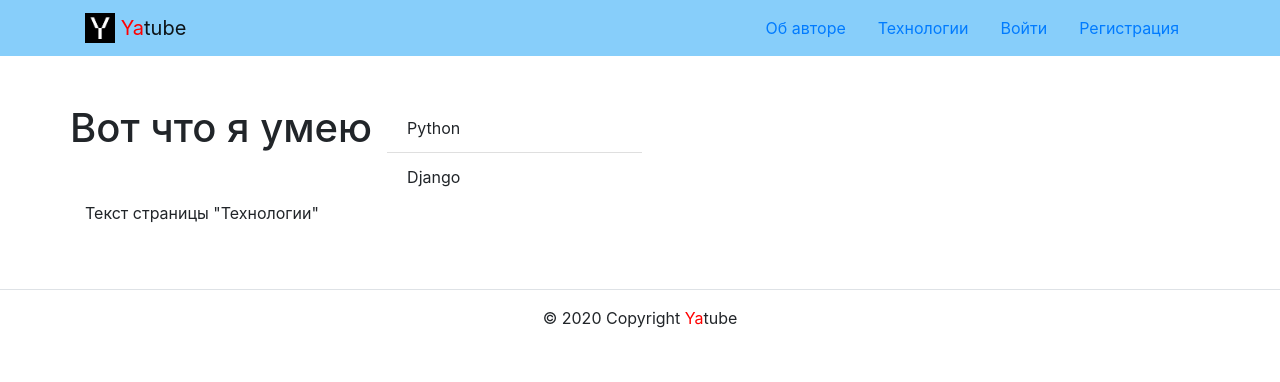
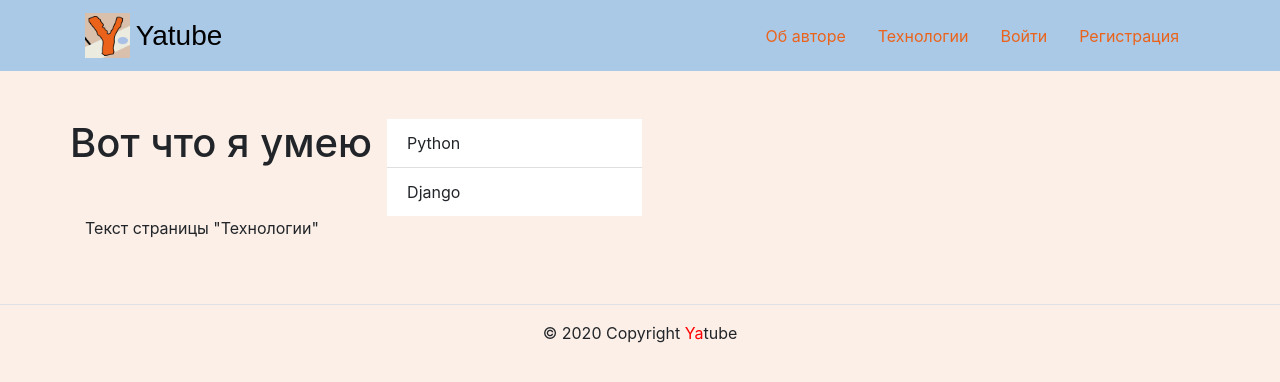
Before and after one commit to sofiiila/yatube_project, a Django app: template yatube_project/templates/about/tech.html in a window 1280 px wide. Shown: the top 382 px of the page. Run offline with Django 3.2, Linux system fonts and the light colour scheme; the template is opened without the code that fills it: most values are stand-ins (such as "Sample title", 1, 10 or a date in 2020); some libraries are stand-ins or nearby versions; some web fonts are replaced.

Commit message:
работа над стилями, иконка длобавлена

```diff
--- /dev/null
+++ b/yatube_project/static/css/base.css
@@ -0,0 +1,7 @@
+.nav-link{
+    color: #EB631B;
+}
+
+.nav-link:hover {
+    color: #000;
+    background-color: #111;
--- a/yatube_project/templates/base.html
+++ b/yatube_project/templates/base.html
@@ -1,10 +1,15 @@
 <!DOCTYPE html>
-<html lang="en">
+<html lang="ru">
 {%  load static%}
 <head>
     <meta charset="UTF-8">
     <title>{% block title %}{% endblock %}</title>
     <link rel="stylesheet" href="{% static 'css/bootstrap.min.css' %}">
+    <style>
+        body {
+            background-color: rgba(235, 100, 25, 0.1);
+        }
+    </style>
 </head>
 <body>
     <header>
@@ -12,7 +17,6 @@
     </header>
     <main>
       {% block content %}
-        Контент не подвезли :(
       {% endblock %}
     </main>
     <footer>
--- a/yatube_project/templates/includes/header.html
+++ b/yatube_project/templates/includes/header.html
@@ -1,16 +1,29 @@
 {% load static %}
 <header>
-  <nav class="navbar navbar-light" style="background-color: lightskyblue">
+  <link rel="stylesheet" href="{% static 'css/base.css' %}">
+  <style>
+        @font-face {
+            font-family: 'jeju';
+            src: url('static/fonts/JejuHallasan-Regular.ttf') format('truetype');
+            font-weight: normal;
+            font-style: normal;
+        }
+
+        .custom-font {
+            color: #000;
+            font-family: 'jeju', sans-serif;
+            font-size: 28px;
+
+        .nav-link {
+            color: #EB631B; /* Цвет текста */
+        }
+  </style>
+  <nav class="navbar navbar-light" style="background-color: #AAC9E7">
     <div class="container">
       <a class="navbar-brand" href="{% url 'posts:index' %}">
-        <img src="{% static 'img/logo.png' %}" width="30" height="30" class="d-inline-block align-top" alt="">
-        <span style="color:red">Ya</span>tube
+        <img src="{% static 'img/yalogo.png' %}" width="45" height="45" class="d-inline-block align-center" alt="">
+        <span class="custom-font align-middle">Ya</span><span class="custom-font align-middle">tube</span>
       </a>
-
-      {% comment %}
-      Меню - список пунктов со стандартными классами Bootsrap.
-      Класс nav-pills нужен для выделения активных пунктов
-      {% endcomment %}
       <ul class="nav nav-pills">
         {% with request.resolver_match.view_name as view_name %}
         <li class="nav-item">
```
Also changed, not shown: yatube_project/static/img/logo.png (deleted), yatube_project/static/img/yalogo.png (added), 1 other file.
